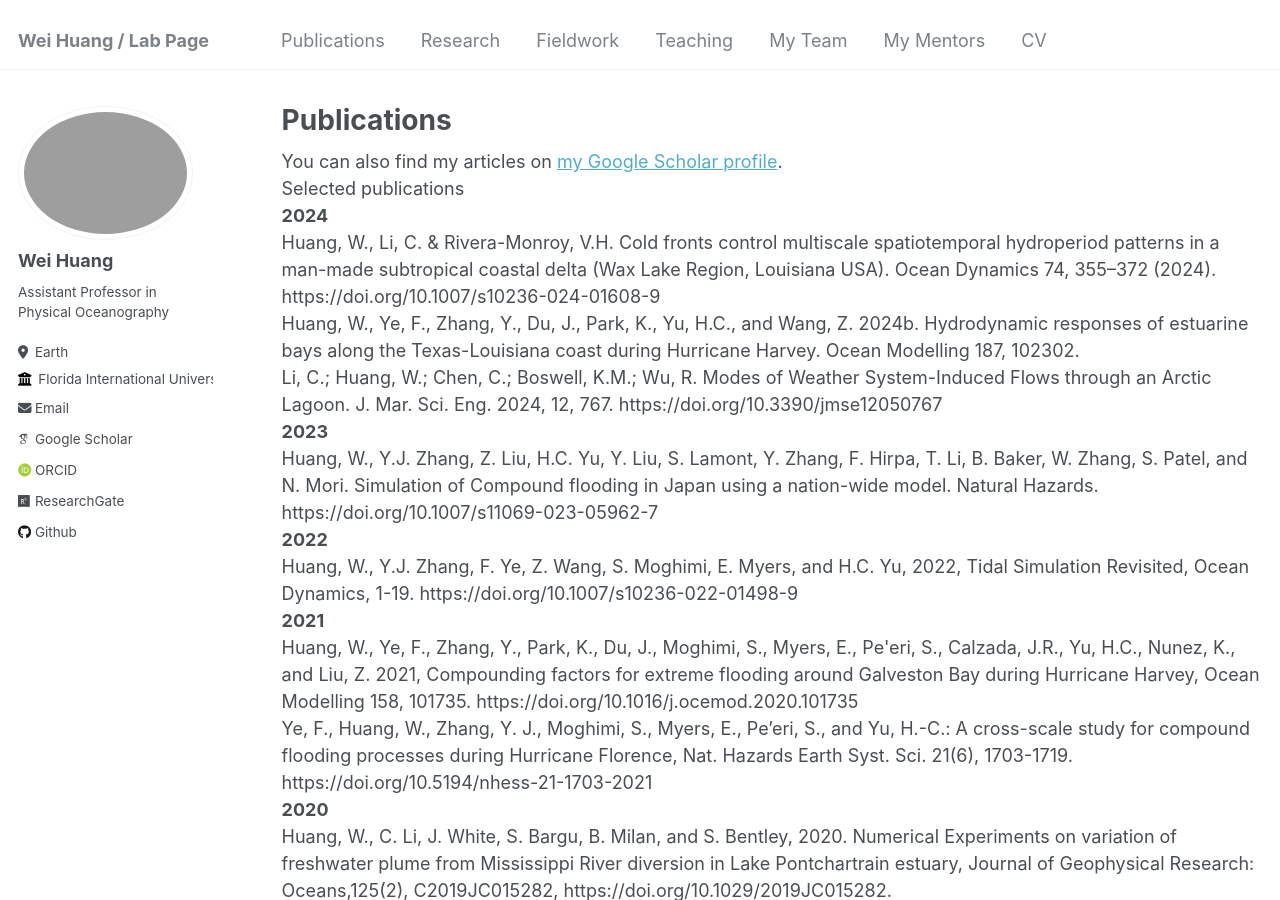
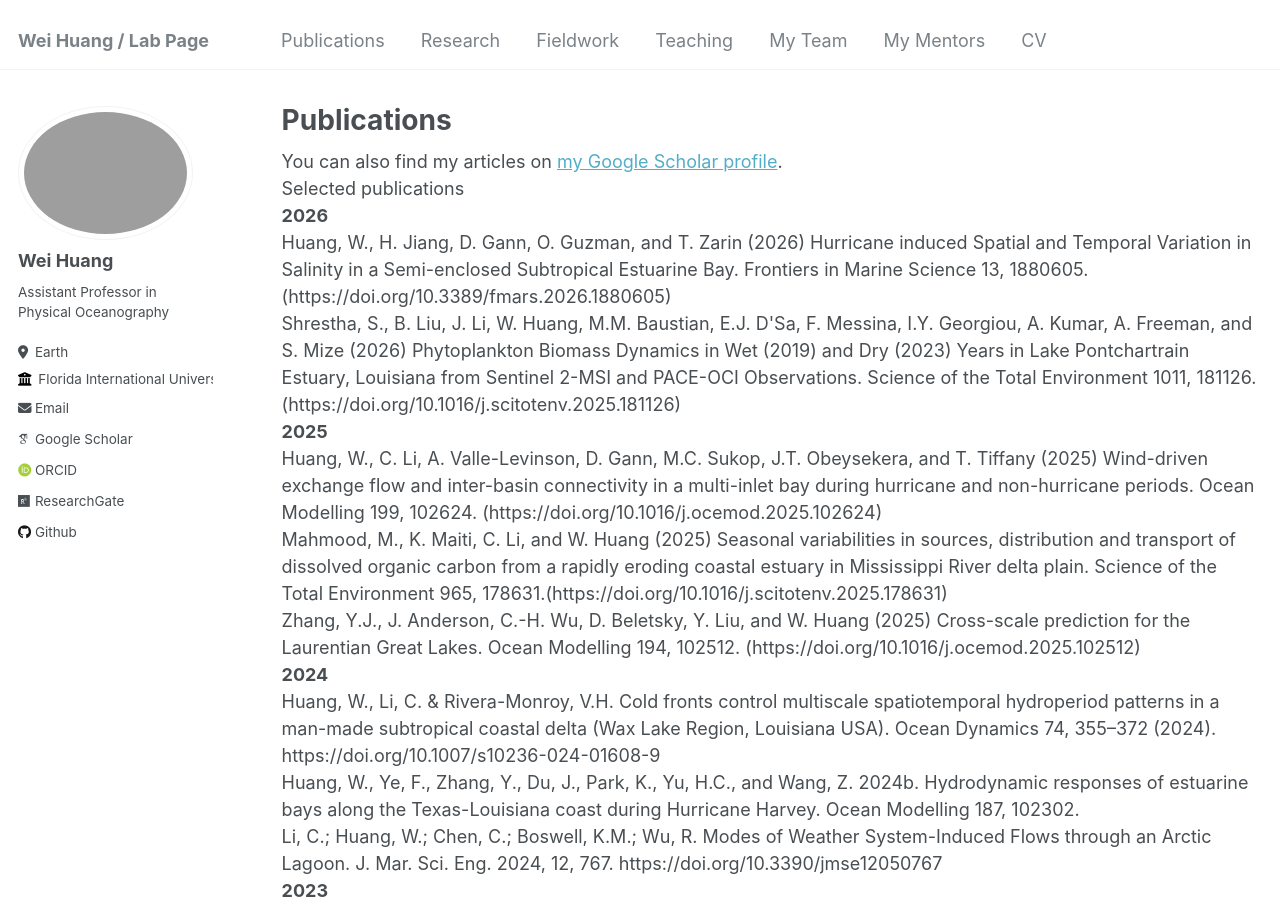
Before and after one commit to huang96169/huang96169.github.io, a Jekyll site: the page built from _pages/publications.md, in a window 1280 px wide and 900 px high. Built offline with Jekyll 4.4.1, drawn with Linux system fonts in a browser that asks for light colours; some web fonts are replaced.

Commit message:
Update publications.md

```diff
--- a/_pages/publications.md
+++ b/_pages/publications.md
@@ -8,6 +8,13 @@ author_profile: true
 {% if site.author.googlescholar %}
   <div class="wordwrap">You can also find my articles on <a href="{{site.author.googlescholar}}">my Google Scholar profile</a>.</div>
   <div class="wordwrap">Selected publications</div>
+  <div class="wordwrap"><strong>2026</strong></div>
+  <div class="wordwrap">Huang, W., H. Jiang, D. Gann, O. Guzman, and T. Zarin (2026) Hurricane induced Spatial and Temporal Variation in Salinity in a Semi-enclosed Subtropical Estuarine Bay. Frontiers in Marine Science 13, 1880605. (https://doi.org/10.3389/fmars.2026.1880605) </div>
+  <div class="wordwrap">Shrestha, S., B. Liu, J. Li, W. Huang, M.M. Baustian, E.J. D'Sa, F. Messina, I.Y. Georgiou, A. Kumar, A. Freeman, and S. Mize (2026) Phytoplankton Biomass Dynamics in Wet (2019) and Dry (2023) Years in Lake Pontchartrain Estuary, Louisiana from Sentinel 2-MSI and PACE-OCI Observations. Science of the Total Environment 1011, 181126. (https://doi.org/10.1016/j.scitotenv.2025.181126) </div>
+  <div class="wordwrap"><strong>2025</strong></div>
+  <div class="wordwrap">Huang, W., C. Li, A. Valle-Levinson, D. Gann, M.C. Sukop, J.T. Obeysekera, and T. Tiffany (2025) Wind-driven exchange flow and inter-basin connectivity in a multi-inlet bay during hurricane and non-hurricane periods. Ocean Modelling 199, 102624. (https://doi.org/10.1016/j.ocemod.2025.102624) </div>
+  <div class="wordwrap">Mahmood, M., K. Maiti, C. Li, and W. Huang (2025) Seasonal variabilities in sources, distribution and transport of dissolved organic carbon from a rapidly eroding coastal estuary in Mississippi River delta plain. Science of the Total Environment 965, 178631.(https://doi.org/10.1016/j.scitotenv.2025.178631)</div>
+  <div class="wordwrap">Zhang, Y.J., J. Anderson, C.-H. Wu, D. Beletsky, Y. Liu, and W. Huang (2025) Cross-scale prediction for the Laurentian Great Lakes. Ocean Modelling 194, 102512. (https://doi.org/10.1016/j.ocemod.2025.102512)</div>
   <div class="wordwrap"><strong>2024</strong></div>
   <div class="wordwrap">Huang, W., Li, C. & Rivera-Monroy, V.H. Cold fronts control multiscale spatiotemporal hydroperiod patterns in a man-made subtropical coastal delta (Wax Lake Region, Louisiana USA). Ocean Dynamics 74, 355–372 (2024). https://doi.org/10.1007/s10236-024-01608-9</div>
   <div class="wordwrap">Huang, W., Ye, F., Zhang, Y., Du, J., Park, K., Yu, H.C., and Wang, Z. 2024b. Hydrodynamic responses of estuarine bays along the Texas-Louisiana coast during Hurricane Harvey. Ocean Modelling 187, 102302.</div>
```
